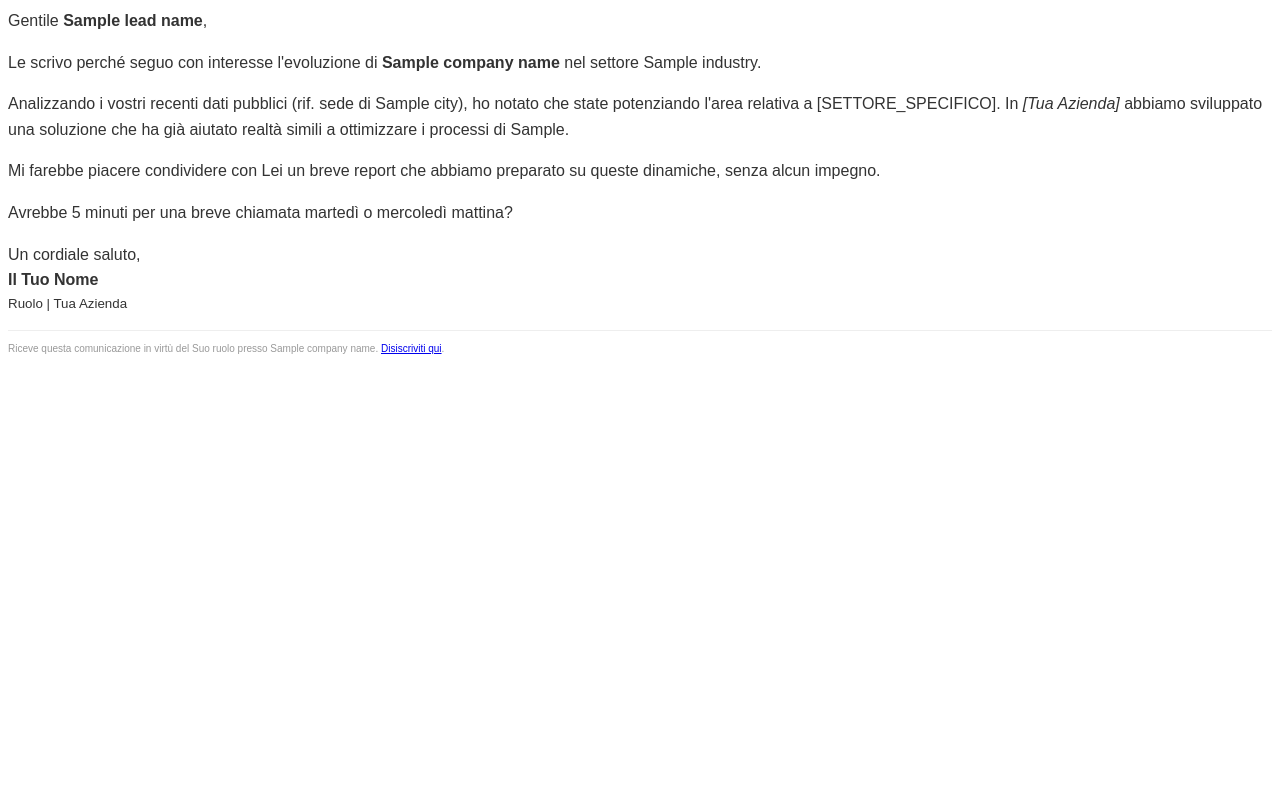
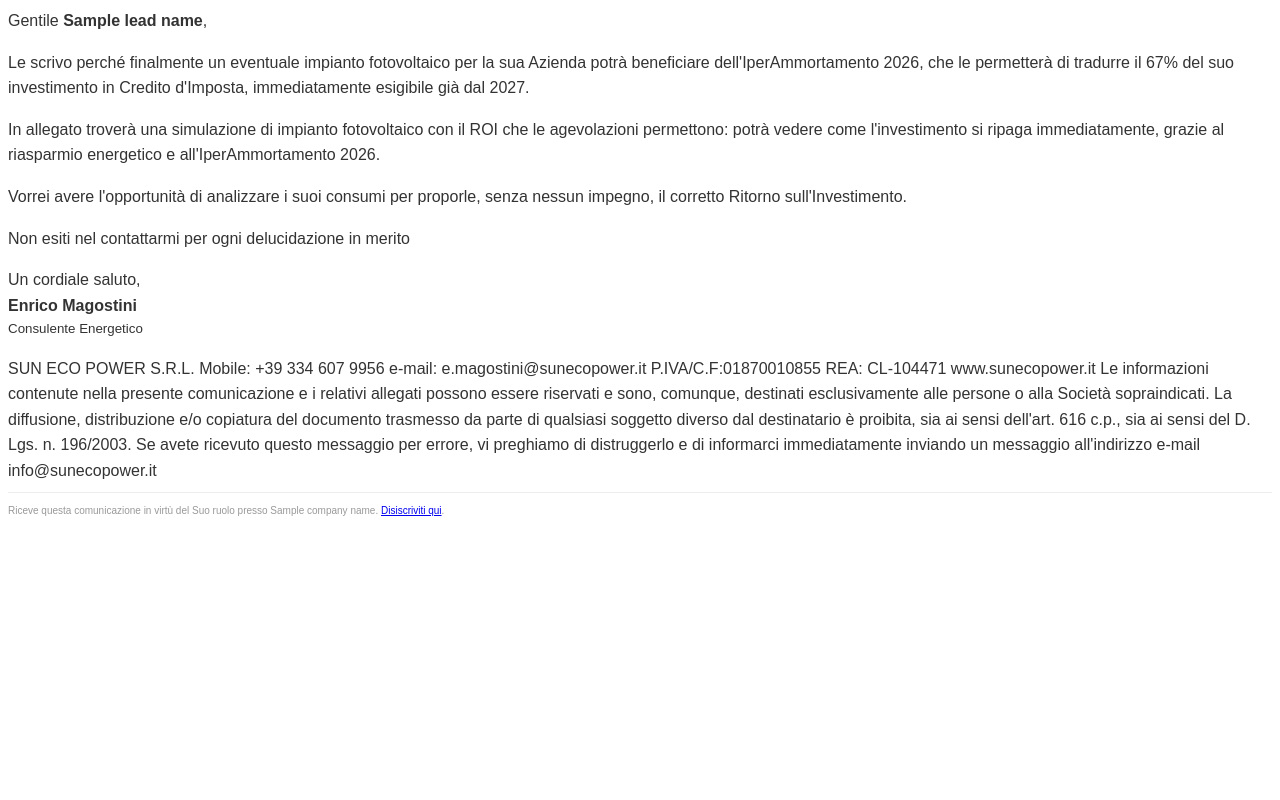
Before and after one commit to magomagoz/FVMarketing, a Python web app: template templates/email_dg.html in a window 1280 px wide. Run offline with Jinja, Linux system fonts and the light colour scheme; the template is opened without the code that fills it: most values are stand-ins (such as "Sample title", 1, 10 or a date in 2020).

Commit message:
Update email_dg.html

```diff
--- a/templates/email_dg.html
+++ b/templates/email_dg.html
@@ -2,17 +2,33 @@
 <body style="font-family: Arial, sans-serif; line-height: 1.6; color: #333;">
     <p>Gentile <strong>{{ lead_name }}</strong>,</p>
 
-    <p>Le scrivo perché seguo con interesse l'evoluzione di <strong>{{ company_name }}</strong> nel settore {{ industry }}.</p>
+    <p>Le scrivo perché finalmente un eventuale impianto fotovoltaico per la sua Azienda potrà beneficiare dell'IperAmmortamento 2026, che le permetterà di tradurre il 67% del suo investimento in Credito d'Imposta, immediatamente esigibile già dal 2027.</p>
 
-    <p>Analizzando i vostri recenti dati pubblici (rif. sede di {{ city }}), ho notato che state potenziando l'area relativa a [SETTORE_SPECIFICO]. In <em>[Tua Azienda]</em> abbiamo sviluppato una soluzione che ha già aiutato realtà simili a ottimizzare i processi di {{ pain_point }}.</p>
+    <p>In allegato troverà una simulazione di impianto fotovoltaico con il ROI che le agevolazioni permettono: potrà vedere come l'investimento si ripaga immediatamente, grazie al riasparmio energetico e all'IperAmmortamento 2026.</p>
 
-    <p>Mi farebbe piacere condividere con Lei un breve report che abbiamo preparato su queste dinamiche, senza alcun impegno.</p>
+    <p>Vorrei avere l'opportunità di analizzare i suoi consumi per proporle, senza nessun impegno, il corretto Ritorno sull'Investimento.</p>
 
-    <p>Avrebbe 5 minuti per una breve chiamata martedì o mercoledì mattina?</p>
+    <p>Non esiti nel contattarmi per ogni delucidazione in merito</p>
 
     <p>Un cordiale saluto,<br>
-    <strong>Il Tuo Nome</strong><br>
-    <small>Ruolo | Tua Azienda</small></p>
+    <strong>Enrico Magostini</strong><br>
+    <small>Consulente Energetico</small></p>
+
+    SUN ECO POWER S.R.L.
+    Mobile:    +39 334 607 9956
+    e-mail:    e.magostini@sunecopower.it
+    P.IVA/C.F:01870010855
+    REA: CL-104471
+
+    www.sunecopower.it
+
+    Le informazioni contenute nella presente comunicazione e i relativi allegati possono essere
+    riservati e sono, comunque, destinati esclusivamente alle persone o alla Società sopraindicati.
+    La diffusione, distribuzione e/o copiatura del documento trasmesso da parte di qualsiasi
+    soggetto diverso dal destinatario è proibita, sia ai sensi dell'art. 616 c.p., sia ai sensi
+    del D. Lgs. n. 196/2003. Se avete ricevuto questo messaggio per errore, vi preghiamo di
+    distruggerlo e di informarci immediatamente inviando un messaggio all'indirizzo e-mail
+    info@sunecopower.it
 
     <hr style="border: 0; border-top: 1px solid #eee;">
     <p style="font-size: 10px; color: #999;">
```
